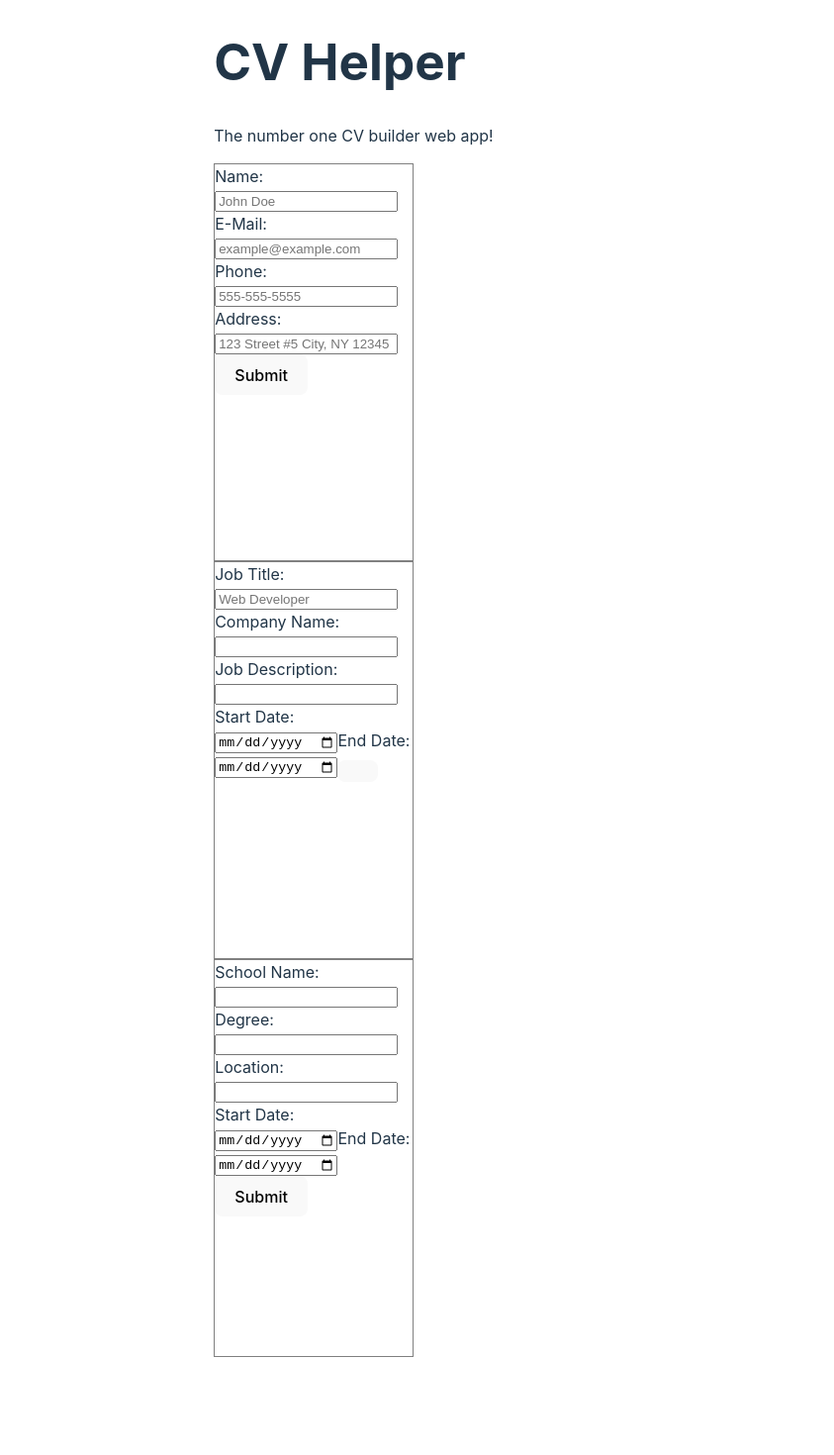
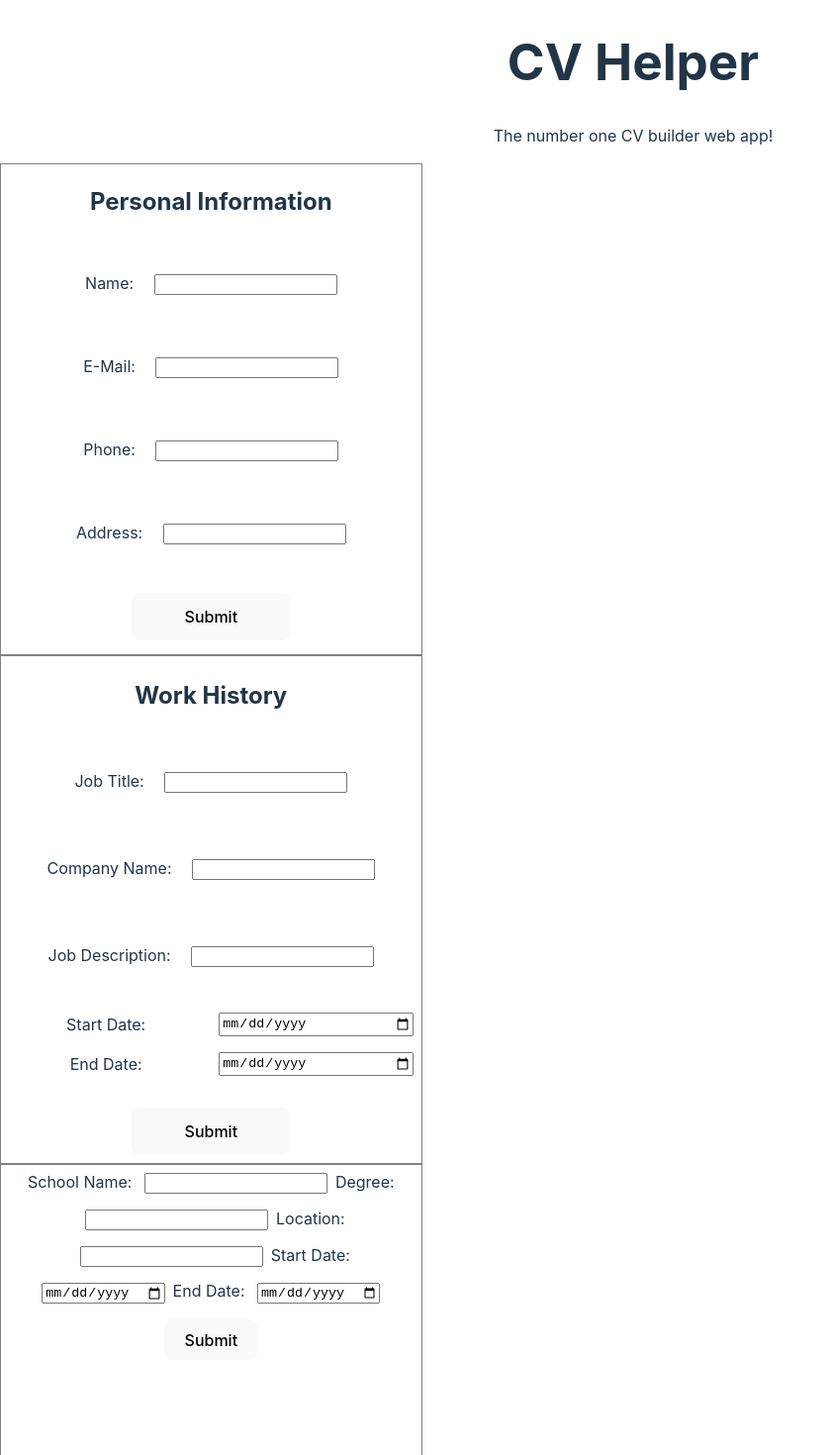
Before and after one commit to MattGitHub01/mock-cv-resume-generator, a React (Vite) app: page / in a window 1280 px wide. Shown: the top 1470 px of the page at 99% size, without its empty margins (0-843 px from the left). Before the commit the page ends 1371 px from the top, so only its background shows below. Built offline with nearby package versions, Linux system fonts and the light colour scheme; the HTML template or start-up script is replaced by a standard one.

Commit message:
Create CV input forms, use CSS grid to style

```diff
--- a/src/App.css
+++ b/src/App.css
@@ -5,23 +5,104 @@
   margin: 0 auto;
 }
 
+.header {
+  grid-column: 1 / 3;
+  text-align: center;
+}
+
+.forms {
+  grid-column: 1 / 2;
+  width: 100%;
+}
+
 .personal-info {
-  grid-column: 1 / 2;
+  text-align: center;
+  align-items: center;
+  display: grid;
+  gap: .5rem;
+  grid-template-rows: repeat(6, 1fr);
   border: 1px solid gray;
-  width: 200px;
-  height: 400px;
+}
+
+.personal-info h1 {
+  grid-row: 1 / 2;
+}
+
+.personal-info label, input, button {
+  margin: .5rem;
+}
+
+.personal-name {
+  grid-row: 2 / 3;
+}
+
+.personal-email {
+  grid-row: 3 / 4;
+}
+
+.personal-phone {
+  grid-row: 4 / 5;
+}
+
+.personal-address {
+  grid-row: 5 / 6;
+}
+
+.personal-submit {
+  grid-row: 6 / 7;
+  justify-self: center;
+  align-self: center;
+  width: 10rem;
+  height: 3rem;
 }
 
 .professional-info {
-  grid-column: 1 / 2;
+  text-align: center;
+  align-items: center;
+  gap: .5rem;
+  display: grid;
+  grid-template-rows: repeat(5, 1fr);
   border: 1px solid gray;
-  width: 200px;
-  height: 400px;
+}
+
+.professional-info h1 {
+  grid-row: 1 / 2;
+}
+
+.professional-info label, input, button {
+  margin: .5rem;
+}
+
+.professional-title {
+  grid-row: 2 / 3;
+}
+
+.professional-company {
+  grid-row: 3 / 4;
+}
+
+.professional-description {
+  grid-row: 4 / 5;
+}
+
+.professional-date {
+  grid-row: 5 / 6;
+  display: grid;
+  grid-template-columns: 1fr 1fr;
+}
+
+.professional-submit {
+  grid-row: 7 / 8;
+  justify-self: center;
+  align-self: center;
+  width: 10rem;
+  height: 3rem;
 }
 
 .education-info {
-  grid-column: 1 / 2;
+  text-align: center;
+  align-items: center;
+  display: grid;
+  grid-template-rows: repeat(6, 1fr);
   border: 1px solid gray;
-  width: 200px;
-  height: 400px;
-}
+  }
--- a/src/App.jsx
+++ b/src/App.jsx
@@ -1,8 +1,6 @@
 //import { useState } from 'react'
 import Header from './components/Header.jsx'
-import Personal from './components/Personal.jsx'
-import Professional from './components/Professional.jsx'
-import Education from './components/Education.jsx'
+import Forms from './components/Forms.jsx'
 import './App.css'
 
 function App() {
@@ -11,9 +9,7 @@ function App() {
   return (
     <>
       <Header />
-      <Personal />
-      <Professional />
-      <Education />
+      <Forms />
     </>
   )
 }
--- a/src/components/Education.jsx
+++ b/src/components/Education.jsx
@@ -1,9 +1,18 @@
-function Education() {
+function Education(props) {
+    const education = {
+        school: props.school,
+        degree: props.degree,
+        location: props.location,
+        startE: props.startE,
+        endE: props.endE
+    };
+
     return (
         <div className="education-info">
             <form action="#">
                 <label htmlFor="education-school">School Name: </label>
                 <input
+                    value={education.school}
                     type="text"
                     id="education-school"
                     name="education-school"
@@ -13,6 +22,7 @@ function Education() {
 
                 <label htmlFor="education-degree">Degree: </label>
                 <input
+                    value={education.degree}
                     type="text"
                     id="education-degree"
                     name="education-degree"
@@ -22,6 +32,7 @@ function Education() {
 
                 <label htmlFor="education-location">Location: </label>
                 <input
+                    value={education.location}
                     type="text"
                     id="education-location"
                     name="education-location"
@@ -31,6 +42,7 @@ function Education() {
 
                 <label htmlFor="education-start">Start Date: </label>
                 <input
+                    value={education.startE}
                     type="date"
                     id="education-start"
                     name="education-start"
@@ -40,6 +52,7 @@ function Education() {
 
                 <label htmlFor="education-end">End Date: </label>
                 <input
+                    value={education.endE}
                     type="date"
                     id="education-end"
                     name="education-end"
--- /dev/null
+++ b/src/components/Forms.jsx
@@ -0,0 +1,15 @@
+import Personal from './Personal.jsx'
+import Professional from './Professional.jsx'
+import Education from './Education.jsx'
+
+function Forms() {
+    return (
+        <div className="forms">
+            <Personal />
+            <Professional />
+            <Education />
+        </div>
+    )
+}
+
+export default Forms
--- a/src/components/Header.jsx
+++ b/src/components/Header.jsx
@@ -1,6 +1,6 @@
 function Header() {
     return (
-        <div>
+        <div className="header">
             <h1>CV Helper</h1>
             <p>The number one CV builder web app!</p>
         </div>
--- a/src/components/Personal.jsx
+++ b/src/components/Personal.jsx
@@ -1,47 +1,66 @@
-function Personal() {
+function Personal(props) {
+    const personal = {
+        name: props.name,
+        email: props.email,
+        phone: props.phone,
+        address: props.address
+    };
+
     return (
-        <div className="personal-info">
-            <form action="#">
+        <div>
+            <form className="personal-info" action="#">
+                <h2>Personal Information</h2>
+                <div className="personal-name">
                     <label htmlFor="personal-name">Name: </label>
                     <input
+                        value={personal.input}
                         type="text"
                         id="personal-name"
                         name="personal-name"
                         required
-                    placeholder="John Doe"
                     >
                     </input>
+                </div>
 
+                <div className="personal-email">
                     <label htmlFor="personal-email">E-Mail: </label>
                     <input
+                        value={personal.email}
                         type="email"
                         id="personal-email"
                         name="personal-email"
                         required
-                    placeholder="example@example.com"
                     >
                     </input>
+                </div>
 
+                <div className="personal-phone">
                     <label htmlFor="personal-phone">Phone: </label>
                     <input
+                        value={personal.phone}
                         type="tel"
                         id="personal-phone"
                         name="personal-phone"
                         required
-                    placeholder="555-555-5555"
                     >
                     </input>
+                </div>
 
+                <div className="personal-address">
                     <label htmlFor="personal-address">Address: </label>
                     <input
+                        value={personal.address}
                         type="text"
                         id="personal-address"
                         name="personal-address"
                         required
-                    placeholder="123 Street #5 City, NY 12345"
                     >
                     </input>
-                <button type="submit" className="personal-submit">Submit</button>
+                </div>
+
+                <button
+                type="submit"
+                className="personal-submit">Submit</button>
             </form>
         </div>
     )
--- a/src/components/Professional.jsx
+++ b/src/components/Professional.jsx
@@ -1,53 +1,75 @@
-function Professional() {
+function Professional(props) {
+    const professional = {
+        title: props.title,
+        company: props.company,
+        description: props.description,
+        startP: props.startP,
+        endP: props.endP
+    };
+
     return (
-        <div className="professional-info">
-            <form action="#">
+        <div>
+            <form className="professional-info" action="#">
+                <h2>Work History</h2>
+                <div className="professional-title">
                     <label htmlFor="professional-title">Job Title: </label>
                     <input
+                        value={professional.title}
                         type="text"
                         id="professional-title"
                         name="professional-title"
                         required
-                    placeholder="Web Developer"
                     >
                     </input>
+                </div>
 
+                <div className="professional-company">
                     <label htmlFor="professional-company">Company Name: </label>
                     <input
+                        value={professional.company}
                         type="text"
                         id="professional-company"
                         name="professional-company"
                         required
                     >
                     </input>
+                </div>
 
+                <div className="professional-description">
                     <label htmlFor="professional-description">Job Description: </label>
                     <input
+                        value={professional.description}
                         type="textArea"
                         id="professional-description"
                         name="professional-description"
                         required
                     >
                     </input>
+                </div>
 
+                <div className="professional-date">
                     <label htmlFor="professional-start">Start Date: </label>
                     <input
+                        value={professional.startP}
                         type="date"
-                    id="personal-start"
-                    name="personal-start"
+                        id="professional-start"
+                        name="professional-start"
                         required
                     >
                     </input>
 
                     <label htmlFor="professional-end">End Date: </label>
                     <input
+                        value={professional.endP}
                         type="date"
                         id="professional-end"
                         name="professional-end"
                         required
                     >
                     </input>
-                <button type="submit" className="professional-submit"></button>
+                </div>
+
+                <button type="submit" className="professional-submit">Submit</button>
             </form>
         </div>
     )
```
Lines whose indentation alone changed are shown as unchanged.
